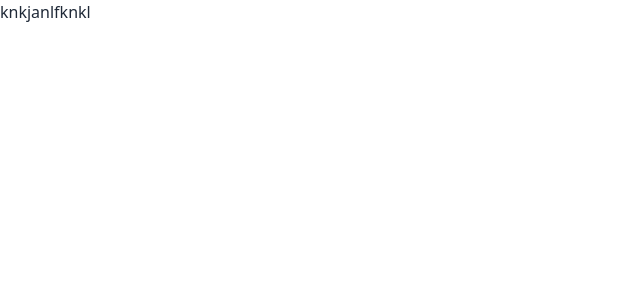
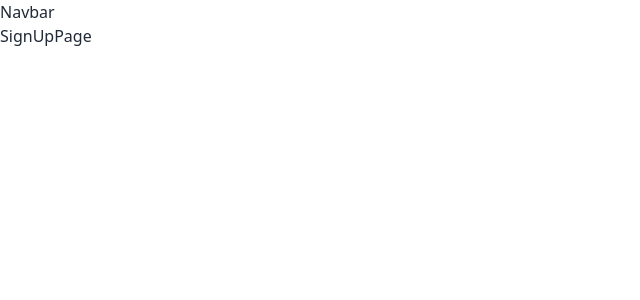
Before and after one commit to dracul0p/fullstack-chat-app, a React (Vite) app in the folder frontend/: page /signup in a window 1280 px wide. Shown: the top 300 px of the page, without its empty margins (0-640 px from the left). Built offline with nearby package versions, Linux system fonts and the light colour scheme.

Commit message:
basic routes setup in frontend

```diff
--- a/frontend/src/App.jsx
+++ b/frontend/src/App.jsx
@@ -1,4 +1,23 @@
+import Navbar from "./components/Navbar";
+import HomePage from "./Pages/HomePage";
+import SignUpPage from "./Pages/SignUpPage";
+import LoginPage from "./Pages/LoginPage";
+import SettingsPage from "./Pages/SettingsPage";
+import ProfilePage from "./Pages/ProfilePage";
+
+import { Routes, Route } from "react-router-dom";
 const App = () => {
-  return <div>knkjanlfknkl</div>;
+  return (
+    <div>
+      <Navbar />
+      <Routes>
+        <Route path="/" element={<HomePage />} />
+        <Route path="/signup" element={<SignUpPage />} />
+        <Route path="/login" element={<LoginPage />} />
+        <Route path="/settings" element={<SettingsPage />} />
+        <Route path="/profile" element={<ProfilePage />} />
+      </Routes>
+    </div>
+  );
 };
 export default App;
--- /dev/null
+++ b/frontend/src/Pages/HomePage.jsx
@@ -0,0 +1,7 @@
+import React from "react";
+
+function HomePage() {
+  return <div>HomePage</div>;
+}
+
+export default HomePage;
--- /dev/null
+++ b/frontend/src/Pages/LoginPage.jsx
@@ -0,0 +1,9 @@
+import React from 'react'
+
+function LoginPage() {
+  return (
+    <div>LoginPage</div>
+  )
+}
+
+export default LoginPage
--- /dev/null
+++ b/frontend/src/Pages/ProfilePage.jsx
@@ -0,0 +1,9 @@
+import React from 'react'
+
+function ProfilePage() {
+  return (
+    <div>ProfilePage</div>
+  )
+}
+
+export default ProfilePage
--- /dev/null
+++ b/frontend/src/Pages/SettingsPage.jsx
@@ -0,0 +1,9 @@
+import React from 'react'
+
+function SettingsPage() {
+  return (
+    <div>SettingsPage</div>
+  )
+}
+
+export default SettingsPage
--- /dev/null
+++ b/frontend/src/Pages/SignUpPage.jsx
@@ -0,0 +1,9 @@
+import React from 'react'
+
+function SignUpPage() {
+  return (
+    <div>SignUpPage</div>
+  )
+}
+
+export default SignUpPage
--- /dev/null
+++ b/frontend/src/components/Navbar.jsx
@@ -0,0 +1,7 @@
+import React from "react";
+
+function Navbar() {
+  return <div>Navbar</div>;
+}
+
+export default Navbar;
```
